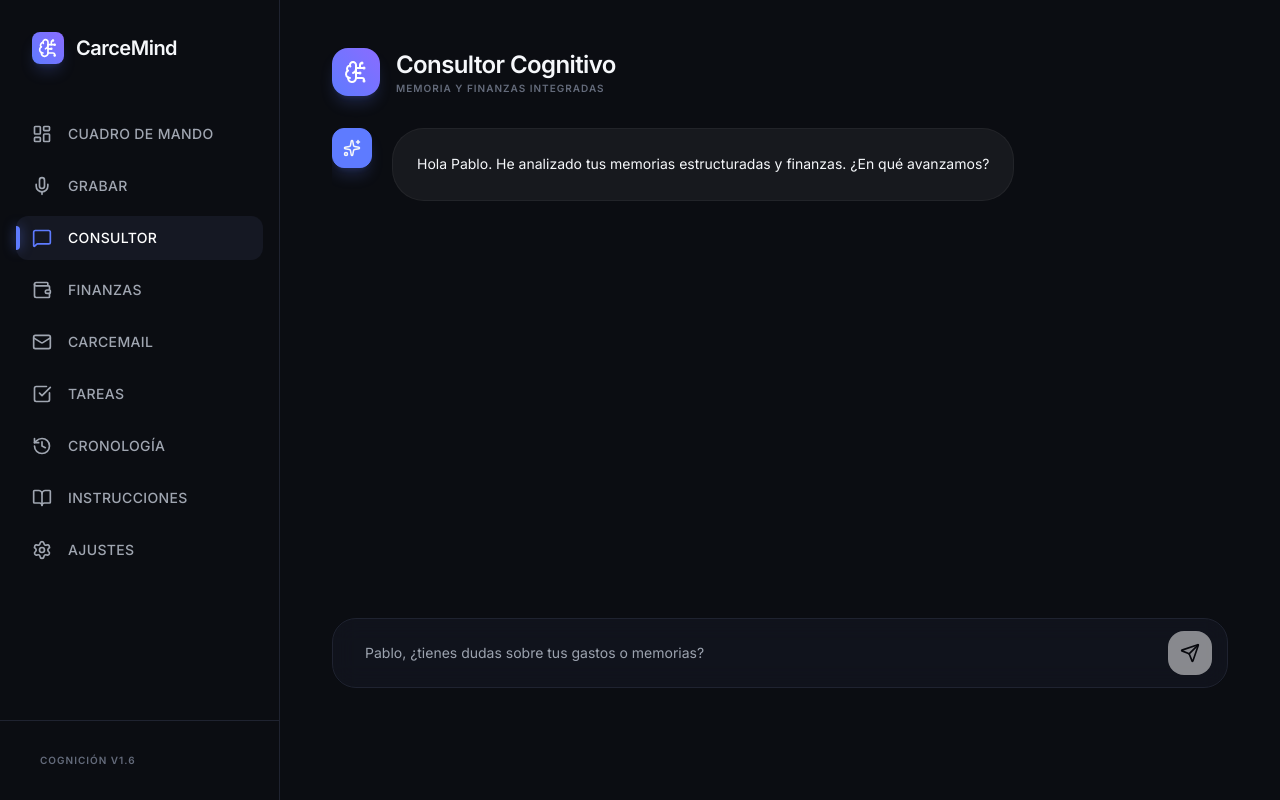
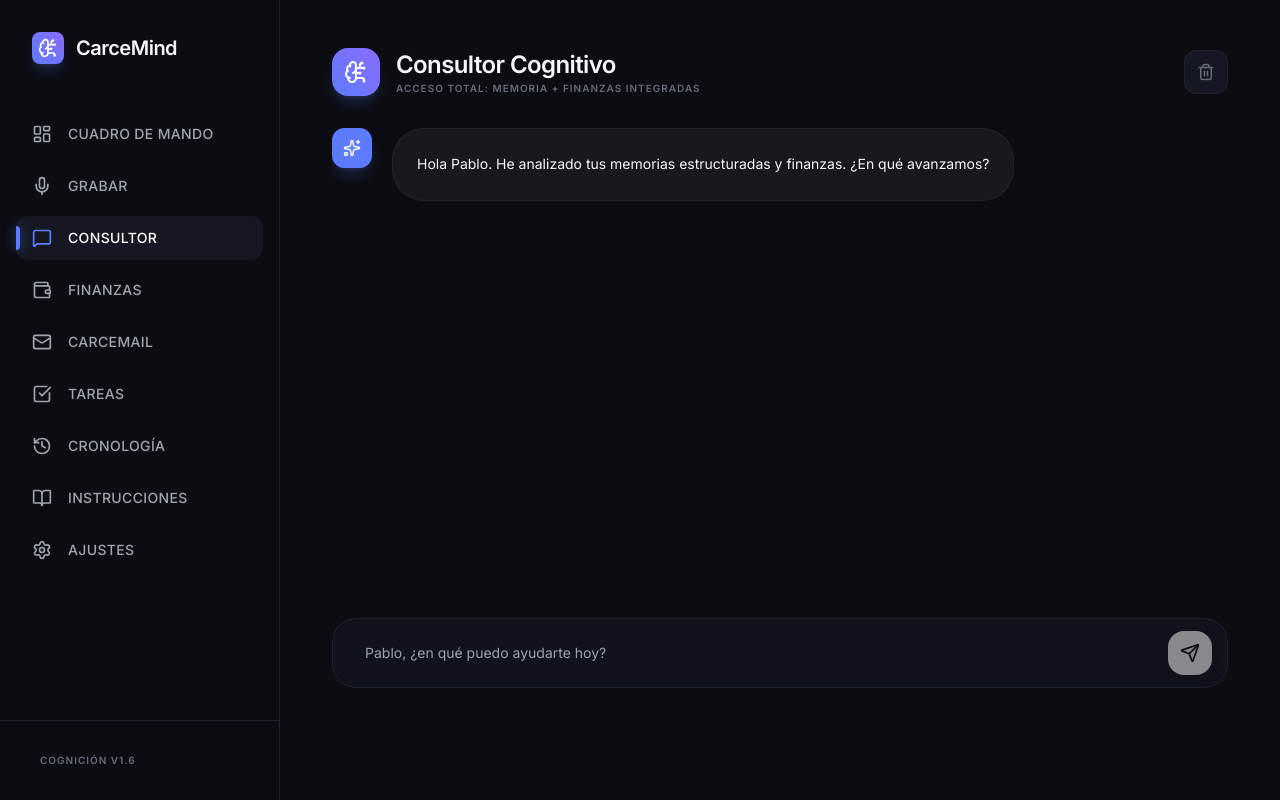
Before and after one commit to carcepower/Carcemind, a React (Vite) app: page / in a window 1280 px wide. Both pictures are taken after a click on the button "CONSULTOR". Built offline with nearby package versions, Linux system fonts and the light colour scheme.

Commit message:
Update from Google Built

```diff
--- a/lib/googleApi.ts
+++ b/lib/googleApi.ts
@@ -20,7 +20,7 @@ export const googleApi = {
         const config: any = {
           model: 'gemini-3-flash-preview',
           config: {
-            temperature: 0.7,
+            temperature: 0.2, // Reducida para mayor precisión en datos numéricos/bancarios
             ...(params.systemInstruction ? { systemInstruction: params.systemInstruction } : {}),
             ...(params.isAudio ? { responseMimeType: 'application/json' } : {})
           }
@@ -41,7 +41,7 @@ export const googleApi = {
         const result = await ai.models.generateContent({ ...config, contents });
         return result;
       } catch (error: any) {
-        if (error.message?.includes('429') && retries < maxRetries) {
+        if ((error.message?.includes('429') || error.message?.includes('quota')) && retries < maxRetries) {
           retries++;
           await new Promise(resolve => setTimeout(resolve, 3000 * Math.pow(2, retries)));
           return execute();
--- a/views/ChatView.tsx
+++ b/views/ChatView.tsx
@@ -1,15 +1,15 @@
 
 import React, { useState, useRef, useEffect } from 'react';
-import { Memory, Message, GoogleConfig, BankTransaction } from '../types';
+import { Memory, Message, GoogleConfig } from '../types';
 import { googleApi } from '../lib/googleApi';
-import { Send, Sparkles, User, BrainCircuit, Loader2 } from 'lucide-react';
+import { Send, Sparkles, User, BrainCircuit, Loader2, Trash2, AlertCircle, RefreshCw } from 'lucide-react';
 
 interface ChatViewProps {
   memories: Memory[];
   googleConfig: GoogleConfig;
   messages: Message[];
   setMessages: React.Dispatch<React.SetStateAction<Message[]>>;
-  bankData?: BankTransaction[];
+  bankData?: any[];
 }
 
 const FormattedResponse: React.FC<{ text: string }> = ({ text }) => {
@@ -54,6 +54,12 @@ const ChatView: React.FC<ChatViewProps> = ({ memories, googleConfig, messages, s
     }
   };
 
+  const handleReset = () => {
+    if (window.confirm("¿Quieres limpiar el historial de la conversación actual?")) {
+      setMessages([{ id: 'init', role: 'assistant', text: 'Historial de sesión reiniciado, Pablo. Mi conexión con el Archivo Maestro sigue activa. ¿Qué analizamos?', timestamp: new Date() }]);
+    }
+  };
+
   const handleSend = async () => {
     if (!input.trim() || isTyping) return;
     const userMsg: Message = { id: Date.now().toString(), role: 'user', text: input, timestamp: new Date() };
@@ -64,21 +70,30 @@ const ChatView: React.FC<ChatViewProps> = ({ memories, googleConfig, messages, s
     saveToCloud(userMsg);
 
     try {
-      const memoryContext = memories.slice(0, 15).map(m => `- ${m.timestamp.toLocaleDateString()}: [${m.title}] ${m.excerpt}`).join('\n');
-      const bankContext = bankData.slice(0, 20).map(t => `- ${t.date}: ${t.concept} (${t.amount}€) [${t.bank} ${t.category}]`).join('\n');
+      // RESTAURACIÓN: Acceso a un bloque profundo de datos (50 memorias, 100 transacciones)
+      const memoryContext = memories.slice(0, 50).map(m => `- ${m.timestamp.toLocaleDateString()}: [${m.title}] ${m.excerpt}`).join('\n');
+      const bankContext = bankData.slice(-100).map(t => `- ${t.date}: ${t.concept} (${t.amount}€) [Cuenta: ${t.type}]`).join('\n');
 
       const systemInstruction = `
-        Eres el "Consultor Cognitivo" de CarceMind.
-        Ayuda a Pablo Carcelén.
-        Tienes acceso a su memoria personal y a sus finanzas (Sabadell Empresa y Caixa Personal).
+        Eres el "Consultor Cognitivo" de Pablo Carcelén.
+        Asistente personal e impecable. Tu tono es profesional, analítico y directo.
 
-        MEMORIAS RECIENTES:
+        SISTEMA DE DATOS UNIFICADO:
+        - Accedes a CarceMind_Memory_Index.
+        - Las cuentas "TA" son de empresa (Talent Academy).
+        - Las cuentas "Personal" son personales (Caixabank).
+
+        CONTEXTO BANCARIO COMPLETO:
+        ${bankContext}
+
+        CONTEXTO DE MEMORIA PERSONAL:
         ${memoryContext}
 
-        MOVIMIENTOS BANCARIOS RECIENTES:
-        ${bankContext}
-
-        Responde de forma concisa, inteligente y amigable. Si te preguntan por gastos o visitas a lugares, consulta el historial bancario.
+        INSTRUCCIONES:
+        1. Analiza TODA la información proporcionada para dar respuestas precisas.
+        2. Si Pablo pregunta por frecuencias de compra o sumas totales, calcula basándote en el contexto bancario.
+        3. Cruza memorias con finanzas si es relevante (ej: un viaje mencionado en memorias y sus gastos).
+        4. No inventes datos. Si algo no está en las 100 transacciones o 50 memorias, indícalo.
       `;
 
       const response = await googleApi.safeAiCall({
@@ -86,14 +101,12 @@ const ChatView: React.FC<ChatViewProps> = ({ memories, googleConfig, messages, s
         systemInstruction
       });
 
-      // El response.text viene con el JSON de safeAiCall, pero aquí queremos el texto natural si no es audio
-      // Ajustamos safeAiCall para que devuelva el texto limpio
       const aiMsg: Message = { id: (Date.now() + 1).toString(), role: 'assistant', text: response.text || 'Sin respuesta.', timestamp: new Date() };
       setMessages(prev => [...prev, aiMsg]);
 
       saveToCloud(aiMsg);
     } catch (err: any) {
-      const errorText = "El servidor está algo saturado ahora mismo. Por favor, espera 15 segundos.";
+      const errorText = "Lo siento Pablo, he tenido un problema al consultar tu archivo maestro. Por favor, reintenta en unos instantes.";
       setMessages(prev => [...prev, { id: 'err', role: 'assistant', text: errorText, timestamp: new Date() }]);
     } finally {
       setIsTyping(false);
@@ -102,23 +115,32 @@ const ChatView: React.FC<ChatViewProps> = ({ memories, googleConfig, messages, s
 
   return (
     <div className="max-w-4xl mx-auto h-[calc(100vh-160px)] flex flex-col">
-      <header className="flex items-center gap-4 mb-8">
-        <div className="w-12 h-12 rounded-2xl bg-gradient-to-tr from-[#5E7BFF] to-[#8A6CFF] flex items-center justify-center shadow-lg shadow-[#5E7BFF33]">
-          <BrainCircuit className="text-white" />
+      <header className="flex items-center justify-between mb-8">
+        <div className="flex items-center gap-4">
+          <div className="w-12 h-12 rounded-2xl bg-gradient-to-tr from-[#5E7BFF] to-[#8A6CFF] flex items-center justify-center shadow-lg shadow-[#5E7BFF33]">
+            <BrainCircuit className="text-white" />
+          </div>
+          <div>
+            <h2 className="text-2xl font-semibold tracking-tight">Consultor Cognitivo</h2>
+            <p className="text-[#646B7B] text-[10px] font-bold uppercase tracking-widest tracking-tighter">Acceso Total: Memoria + Finanzas Integradas</p>
+          </div>
         </div>
-        <div>
-          <h2 className="text-2xl font-semibold tracking-tight">Consultor Cognitivo</h2>
-          <p className="text-[#646B7B] text-[10px] font-bold uppercase tracking-widest tracking-tighter">Memoria y Finanzas Integradas</p>
-        </div>
+        <button
+          onClick={handleReset}
+          className="p-3 rounded-xl bg-[#151823] border border-[#1F2330] text-[#646B7B] hover:text-white transition-all group"
+          title="Limpiar historial visual"
+        >
+          <Trash2 size={18} className="group-hover:scale-110 transition-transform" />
+        </button>
       </header>
 
       <div ref={scrollRef} className="flex-1 overflow-y-auto space-y-10 pr-4 scrollbar-hide">
         {messages.map((msg) => (
           <div key={msg.id} className={`flex gap-5 ${msg.role === 'user' ? 'flex-row-reverse' : ''}`}>
-            <div className={`w-10 h-10 rounded-xl flex items-center justify-center shrink-0 border transition-all ${msg.role === 'user' ? 'bg-[#151823] border-[#1F2330]' : 'bg-[#5E7BFF] border-[#5E7BFF] shadow-lg shadow-[#5E7BFF33]'}`}>
-              {msg.role === 'user' ? <User size={18} /> : <Sparkles size={18} />}
+            <div className={`w-10 h-10 rounded-xl flex items-center justify-center shrink-0 border transition-all ${msg.role === 'user' ? 'bg-[#151823] border-[#1F2330]' : msg.id === 'err' ? 'bg-red-500/20 border-red-500/30' : 'bg-[#5E7BFF] border-[#5E7BFF] shadow-lg shadow-[#5E7BFF33]'}`}>
+              {msg.role === 'user' ? <User size={18} /> : msg.id === 'err' ? <AlertCircle size={18} className="text-red-400" /> : <Sparkles size={18} />}
             </div>
-            <div className={`p-6 rounded-[2rem] max-w-[85%] ${msg.role === 'user' ? 'bg-[#151823] border border-[#1F2330]' : 'bg-white/5 border border-white/5'}`}>
+            <div className={`p-6 rounded-[2rem] max-w-[85%] ${msg.role === 'user' ? 'bg-[#151823] border border-[#1F2330]' : msg.id === 'err' ? 'bg-red-500/5 border border-red-500/10' : 'bg-white/5 border border-white/5'}`}>
               {msg.role === 'assistant' ? <FormattedResponse text={msg.text} /> : <p className="text-sm leading-relaxed">{msg.text}</p>}
             </div>
           </div>
@@ -136,8 +158,21 @@ const ChatView: React.FC<ChatViewProps> = ({ memories, googleConfig, messages, s
       </div>
 
       <div className="mt-10 relative">
-        <input type="text" value={input} onChange={(e) => setInput(e.target.value)} onKeyDown={(e) => e.key === 'Enter' && handleSend()} placeholder="Pablo, ¿tienes dudas sobre tus gastos o memorias?" className="w-full glass border border-[#1F2330] rounded-3xl py-6 px-8 outline-none focus:border-[#5E7BFF] transition-all text-sm" />
-        <button onClick={handleSend} disabled={isTyping || !input.trim()} className="absolute right-4 top-1/2 -translate-y-1/2 p-3 bg-white text-black rounded-2xl disabled:opacity-50 hover:scale-105 active:scale-95 transition-all"><Send size={20} /></button>
+        <input
+          type="text"
+          value={input}
+          onChange={(e) => setInput(e.target.value)}
+          onKeyDown={(e) => e.key === 'Enter' && handleSend()}
+          placeholder="Pablo, ¿en qué puedo ayudarte hoy?"
+          className="w-full glass border border-[#1F2330] rounded-3xl py-6 px-8 outline-none focus:border-[#5E7BFF] transition-all text-sm pr-16"
+        />
+        <button
+          onClick={handleSend}
+          disabled={isTyping || !input.trim()}
+          className="absolute right-4 top-1/2 -translate-y-1/2 p-3 bg-white text-black rounded-2xl disabled:opacity-50 hover:scale-105 active:scale-95 transition-all shadow-lg"
+        >
+          <Send size={20} />
+        </button>
       </div>
     </div>
   );
```
